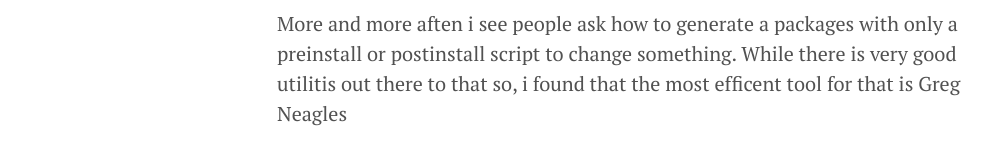
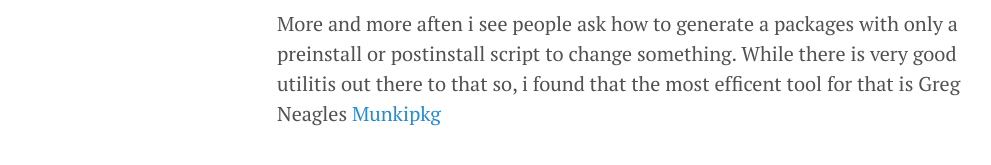
Before and after one commit to thomas-dam/thomas-dam.github.io, a Jekyll site: the page built from _posts/2016-10-13-payloadfree-pkg.md, in a window 1280 px wide. Shown: the part 233-398 px from the top of the page, without its empty margins (3-994 px from the left). Built offline with Jekyll 4.4.1, drawn with Linux system fonts in a browser that asks for light colours.

Commit message:
Updated post

```diff
--- a/_posts/2016-10-13-payloadfree-pkg.md
+++ b/_posts/2016-10-13-payloadfree-pkg.md
@@ -5,4 +5,4 @@ excerpt_separator: <!--more-->
 ---
 
 More and more aften i see people ask how to generate a packages with only a preinstall or postinstall script to change something.
-While there is very good utilitis out there to that so, i found that the most efficent tool for that is Greg Neagles
+While there is very good utilitis out there to that so, i found that the most efficent tool for that is Greg Neagles [Munkipkg](https://github.com/munki/munki-pkg)
```
